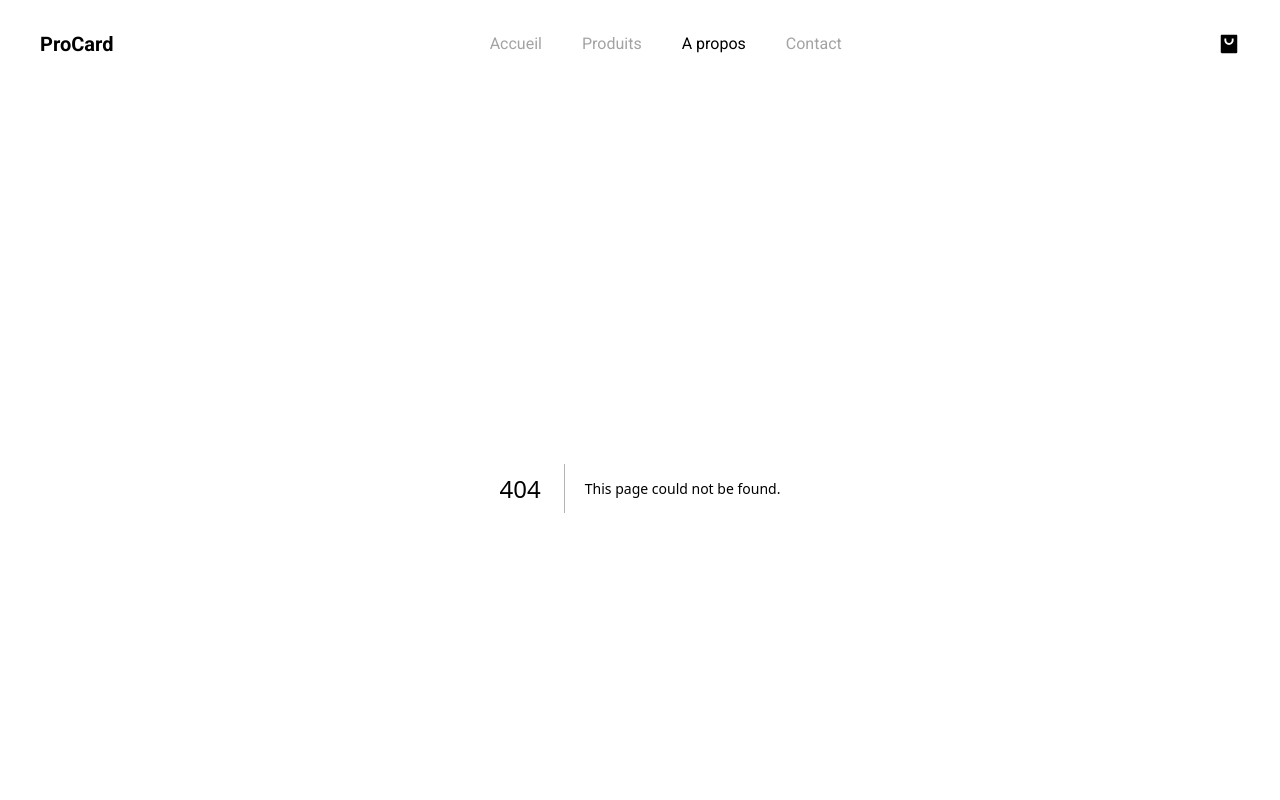
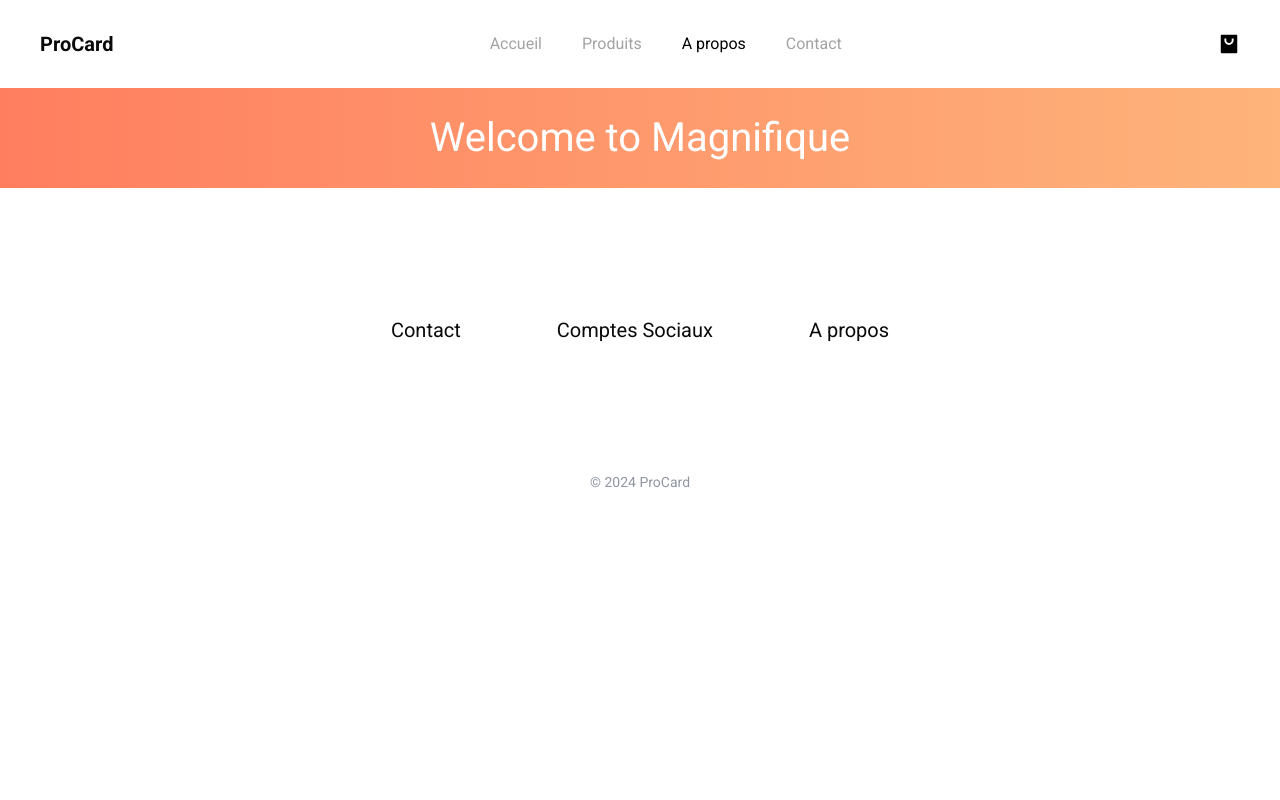
Before and after one commit to jgigrec323/procard-v1, a Next.js app: page /a-propos in a window 1280 px wide. Before the commit this address had no page. Shown: the top 800 px of the page. Built offline with nearby package versions, Linux system fonts and the light colour scheme.

Commit message:
working on the profile page now

```diff
--- /dev/null
+++ b/app/(routes)/[username]/components/header.tsx
@@ -0,0 +1,23 @@
+import React from "react";
+
+const Header: React.FC = () => {
+  return (
+    <header style={headerStyle}>
+      <h1 style={titleStyle}>Welcome to Magnifique</h1>
+    </header>
+  );
+};
+
+const headerStyle: React.CSSProperties = {
+  background: "linear-gradient(to right, #ff7e5f, #feb47b)",
+  padding: "20px",
+  textAlign: "center",
+  color: "white",
+};
+
+const titleStyle: React.CSSProperties = {
+  margin: 0,
+  fontSize: "2.5rem",
+};
+
+export default Header;
--- /dev/null
+++ b/app/(routes)/[username]/page.tsx
@@ -0,0 +1,11 @@
+import Header from "./components/header";
+
+const ProfilePage = () => {
+  return (
+    <div>
+      <Header></Header>
+    </div>
+  );
+};
+
+export default ProfilePage;
--- a/components/footer.tsx
+++ b/components/footer.tsx
@@ -1,16 +1,31 @@
-import Link from 'next/link'
-import React from 'react'
+"use client";
+import Link from "next/link";
+import { usePathname } from "next/navigation";
+import React from "react";
 
 export default function Footer() {
-  const y = new Date().getFullYear()
+  const y = new Date().getFullYear();
+  const pathname = usePathname();
+  const routes = ["/", "/produits", "/a-propos", "/contact"];
+
+  // Check if the current pathname matches any of the route paths
+  const isPathInRoutes = routes.some((route) => route === pathname);
+
+  // If the current pathname is not in the list of routes, hide the MainNav
+  if (!isPathInRoutes) {
+    return null;
+  }
+
   return (
     <>
-    <div className='flex flex-col items-center gap-5 my-20 md:flex-row md:my-32 justify-center md:gap-24 text-xl'>
-      <Link href={"/contact"}>Contact</Link>
-      <Link href={"/comptes-sociaux"}>Comptes Sociaux</Link>
-      <Link href={"/a-propos"}>A propos</Link>
-    </div>
-    <p className='flex justify-center text-gray-500 opacity-75 text-sm mb-8'>© {y} ProCard</p>
+      <div className="flex flex-col items-center gap-5 my-20 md:flex-row md:my-32 justify-center md:gap-24 text-xl">
+        <Link href={"/contact"}>Contact</Link>
+        <Link href={"/comptes-sociaux"}>Comptes Sociaux</Link>
+        <Link href={"/a-propos"}>A propos</Link>
+      </div>
+      <p className="flex justify-center text-gray-500 opacity-75 text-sm mb-8">
+        © {y} ProCard
+      </p>
     </>
-  )
+  );
 }
--- a/components/navbar.tsx
+++ b/components/navbar.tsx
@@ -1,11 +1,23 @@
 "use client";
 
+import { usePathname } from "next/navigation";
 import Logo from "./logo";
 import MainNav from "./main-nav";
 import MobileNavigation from "./mobile-navigation";
 import ShoppingCardIcon from "./shopping-card-icon";
 
 const Navbar = () => {
+  const pathname = usePathname();
+  const routes = ["/", "/produits", "/a-propos", "/contact"];
+
+  // Check if the current pathname matches any of the route paths
+  const isPathInRoutes = routes.some((route) => route === pathname);
+
+  // If the current pathname is not in the list of routes, hide the MainNav
+  if (!isPathInRoutes) {
+    return null;
+  }
+
   return (
     <div className="px-10 py-6 flex justify-between items-center">
       <Logo />
```
